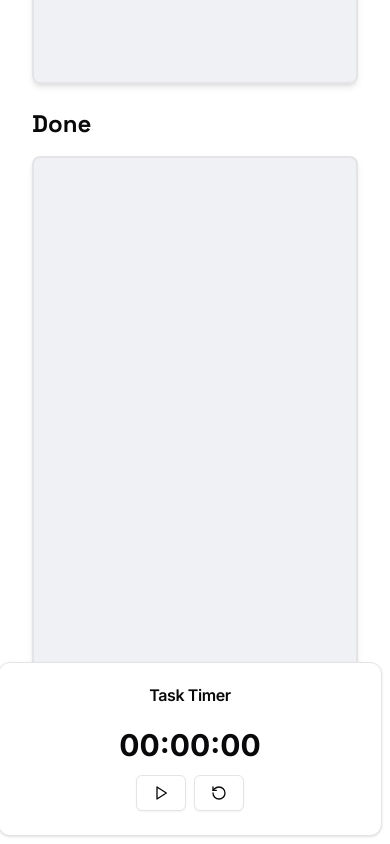
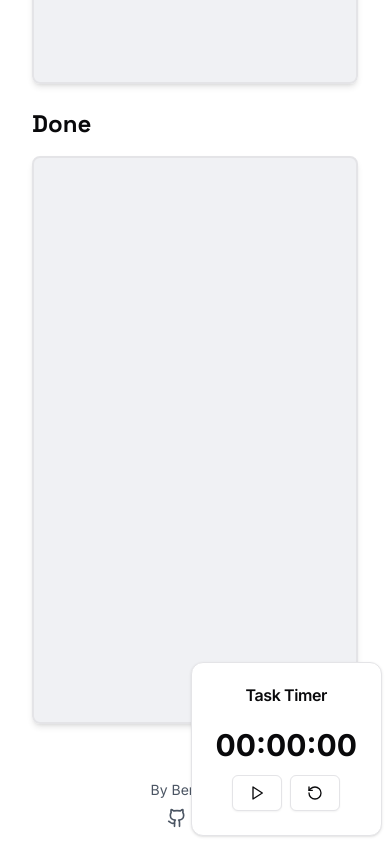
Before and after one commit to Bekione/task_vine, a Next.js app: page / in a window 390 px wide. Shown: the part 1346-2190 px from the top of the page. Built offline with nearby package versions, Linux system fonts and the light colour scheme.

Commit message:
Fix layout issue in TaskTimer component by adjusting Card width class for better responsiveness

```diff
--- a/components/task-timer.tsx
+++ b/components/task-timer.tsx
@@ -41,7 +41,7 @@ export function TaskTimer() {
   }
 
   return (
-    <Card className="absolute bottom-2 right-2 w-full max-w-sm mx-auto">
+    <Card className="absolute bottom-2 right-2 w-fitmx-auto">
       <CardHeader>
         <CardTitle className="text-center">Task Timer</CardTitle>
       </CardHeader>
```
